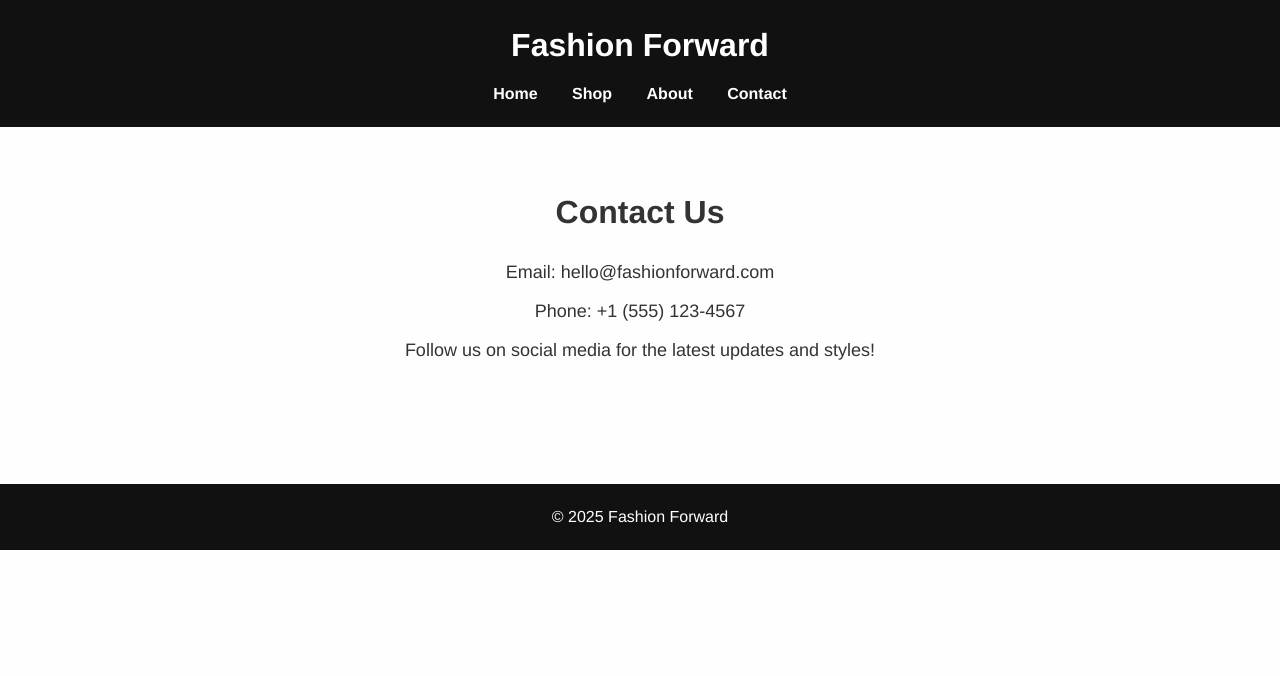
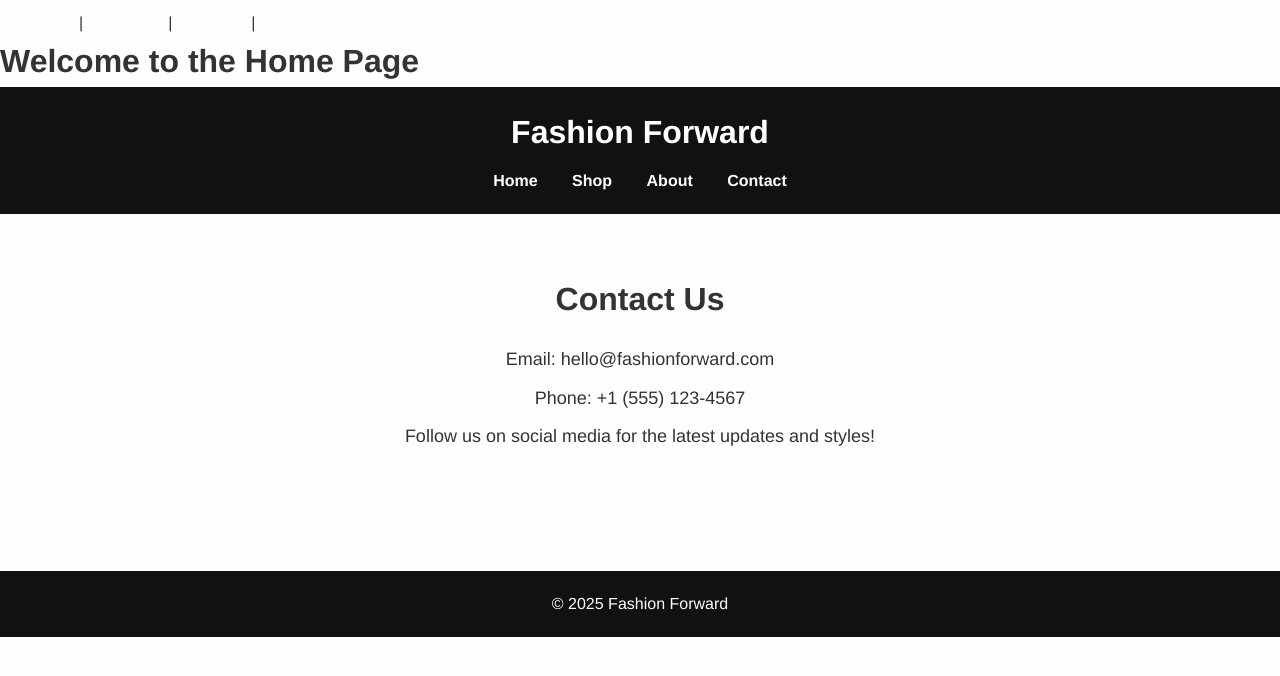
Before and after one commit to damlag1906/fashion-site, a plain HTML site: page contact.html in a window 1280 px wide. Drawn offline with Linux system fonts and the light colour scheme.

Commit message:
Add nav to all pages

```diff
--- a/contact.html
+++ b/contact.html
@@ -6,7 +6,15 @@
   <title>Contact - Fashion Forward</title>
   <link rel="stylesheet" href="style.css" />
 </head>
-<body>
+<body><nav>
+  <a href="index.html">Home</a> |
+  <a href="about.html">About</a> |
+  <a href="shop.html">Shop</a> |
+  <a href="contact.html">Contact</a>
+</nav>
+
+<h1>Welcome to the Home Page</h1>
+
   <header>
     <h1>Fashion Forward</h1>
     <nav>
```
Also changed, not shown: about.html (+9 -1 lines), index.html (+9 -1 lines), shop.html (+3 -3 lines).
